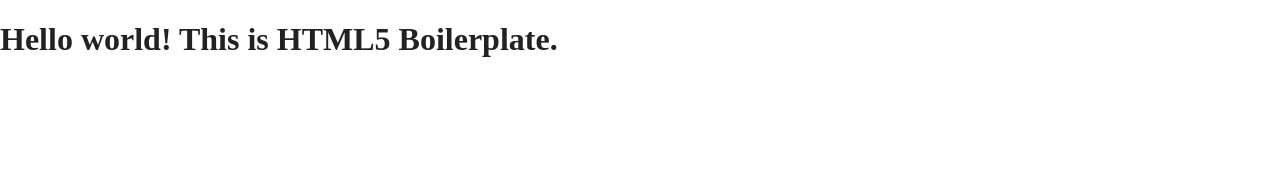
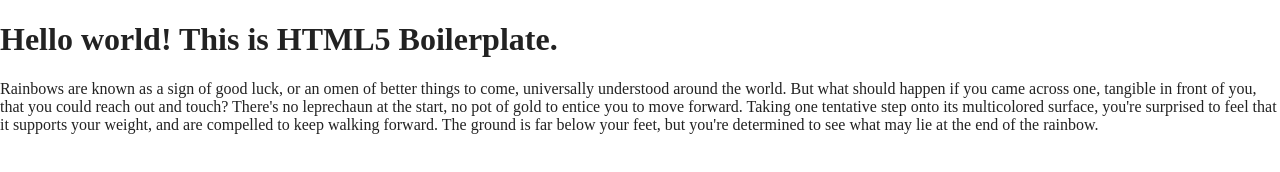
Before and after one commit to abbyschefer/exquisitecorpse, a website built with Parcel: page index.html in a window 1280 px wide. Built offline with nearby package versions, Linux system fonts and the light colour scheme.

Commit message:
Isabella's paragraph

```diff
--- a/index.html
+++ b/index.html
@@ -30,8 +30,13 @@
 
   <h1>Hello world! This is HTML5 Boilerplate.</h1>
   <section>
-  <p>
-    <!--ISABELLA'S Section<!-->
+  <p> <!-- Isabella's section -->
+    Rainbows are known as a sign of good luck, or an omen of better things to come, universally
+    understood around the world. But what should happen if you came across one, tangible in front
+    of you, that you could reach out and touch? There's no leprechaun at the start, no pot of
+    gold to entice you to move forward. Taking one tentative step onto its multicolored surface,
+    you're surprised to feel that it supports your weight, and are compelled to keep walking forward.
+    The ground is far below your feet, but you're determined to see what may lie at the end of the rainbow.
   </p>
   </section>
   <section>
```
